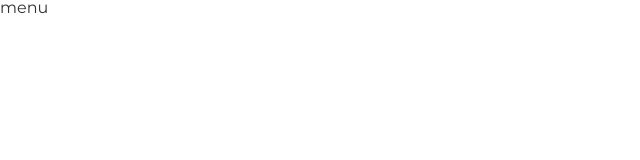
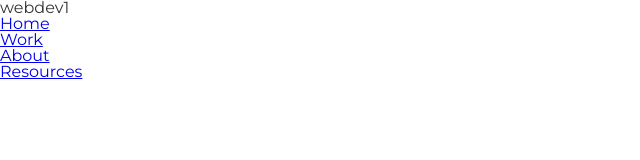
Before and after one commit to melbandit/jeep_HW1, a website: page index.html in a window 1280 px wide. Shown: the whole page, without its empty margins (0-640 px from the left). Drawn offline with nearby package versions, Linux system fonts and the light colour scheme; files that its build step writes are made by us from their sources.

Commit message:
added index

```diff
--- a/index.html
+++ b/index.html
@@ -1,5 +1,3 @@
-
-
 <!doctype html>
 <html lang="en">
 <head>
@@ -27,7 +25,19 @@
 </head>
 
 <body>
-	<header>menu</header>
+	<header>
+		<div class="headerBox">
+			<h1>web<span>dev1</span></h1>
+			<nav>
+				<ul>
+					<li><a href="home.html" class="active home">Home</a></li>
+					<li><a href="work.html" class="work">Work</a></li>
+					<li><a href="about.html" class="aboutLink">About</a></li>
+					<li><a href="resources.html" class="resources">Resources</a></li>
+				</ul>
+			</nav>
+		</div>
+	</header><!--End of Navigation and Header-->
 
 	<!-- JAVASCRIPT -->
 	<script type="text/javascript" src="http://code.jquery.com/jquery-2.1.1.min.js"></script>
```
